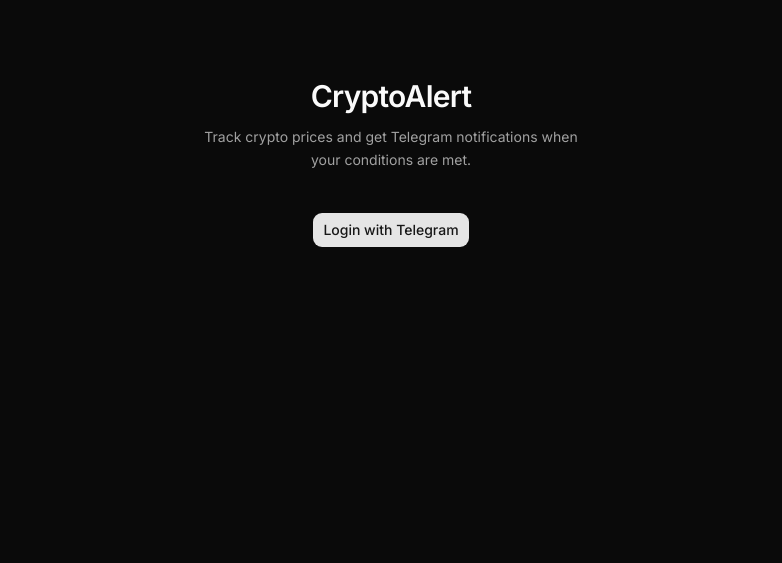
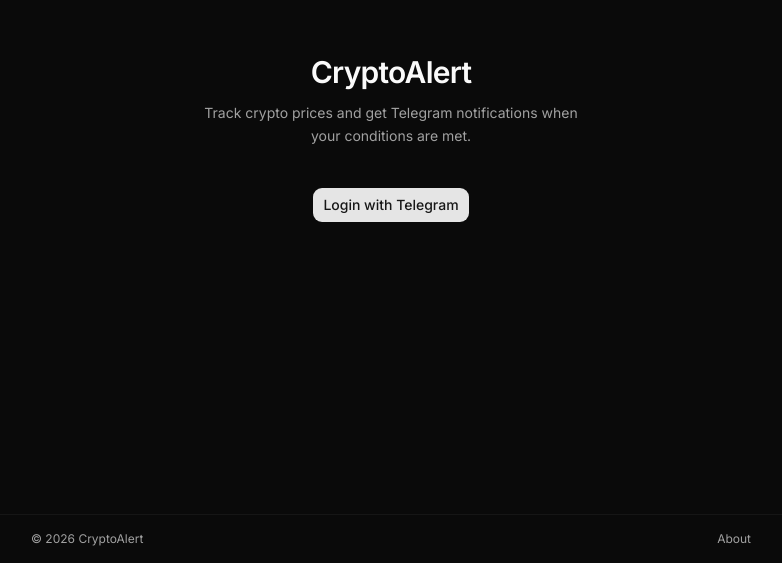
Before and after one commit to maca-js/notify, a Next.js app: page / in a window 1280 px wide. Shown: the part 237-800 px from the top of the page, without its empty margins (249-1031 px from the left). Built offline with nearby package versions, Linux system fonts and the light colour scheme; no server answers.

Commit message:
feat: add footer to landing page

```diff
--- a/app/page.tsx
+++ b/app/page.tsx
@@ -1,3 +1,4 @@
+import Link from "next/link";
 import { redirect } from "next/navigation";
 import { getSession } from "@/shared/lib/auth";
 import { TelegramLoginFlow } from "@/features/auth/TelegramLoginFlow";
@@ -7,7 +8,8 @@
   if (session) redirect("/dashboard");
 
   return (
-    <main className="min-h-screen flex flex-col items-center justify-center p-8">
+    <div className="min-h-screen flex flex-col">
+      <main className="flex-1 flex flex-col items-center justify-center p-8">
         <div className="flex flex-col items-center gap-10 max-w-sm w-full text-center">
           <div className="space-y-3">
             <h1 className="text-3xl font-semibold tracking-tight">CryptoAlert</h1>
@@ -18,5 +20,14 @@
           <TelegramLoginFlow />
         </div>
       </main>
+      <footer className="border-t border-border/50">
+        <div className="max-w-3xl mx-auto px-6 h-12 flex items-center justify-between">
+          <p className="text-xs text-muted-foreground">© {new Date().getFullYear()} CryptoAlert</p>
+          <Link href="/about" className="text-xs text-muted-foreground hover:text-foreground transition-colors">
+            About
+          </Link>
+        </div>
+      </footer>
+    </div>
   );
 }
```
Lines whose indentation alone changed are shown as unchanged.
